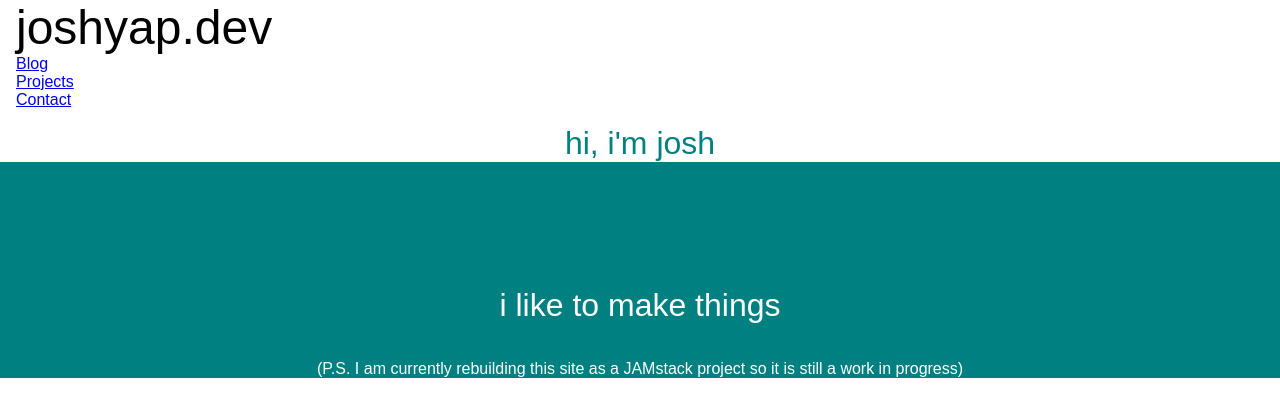
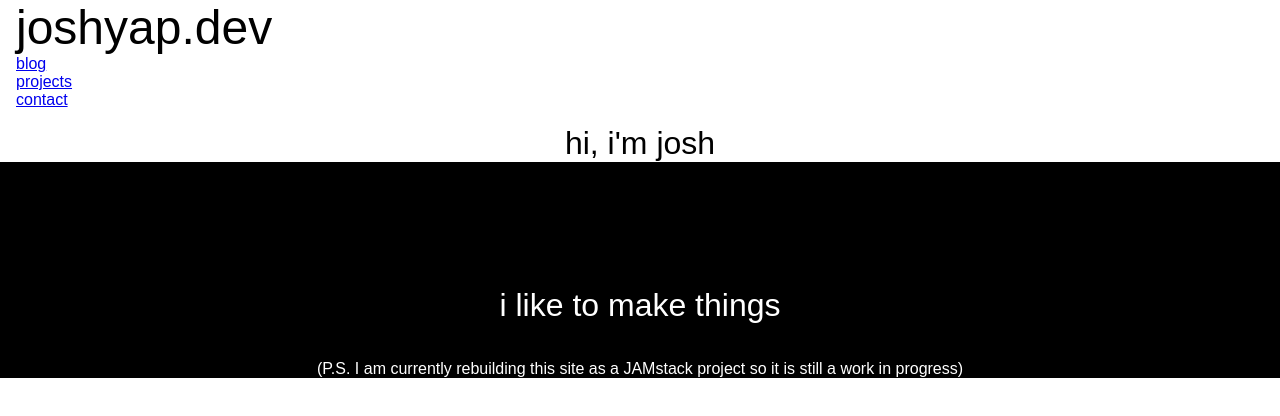
Before and after one commit to joshyap/devblog-gatsby, a Gatsby site: page / in a window 1280 px wide. Built offline with nearby package versions, Linux system fonts and the light colour scheme; Gatsby itself is replaced by a stand-in of ours.

Commit message:
change colors

```diff
--- a/src/components/header.js
+++ b/src/components/header.js
@@ -25,9 +25,9 @@ const Header = () => {
             </div>
             <nav>
                 <ul className={headerStyles.navList}>
-                    <li><Link to="/blog" className={headerStyles.navItem}>Blog</Link></li>
-                    <li><Link to="/projects" className={headerStyles.navItem}>Projects</Link></li>
-                    <li><Link to="/contact" className={headerStyles.navItem}>Contact</Link></li>
+                    <li><Link to="/blog" className={headerStyles.navItem}>blog</Link></li>
+                    <li><Link to="/projects" className={headerStyles.navItem}>projects</Link></li>
+                    <li><Link to="/contact" className={headerStyles.navItem}>contact</Link></li>
                 </ul>
             </nav>
         </header>
--- a/src/pages/index.js
+++ b/src/pages/index.js
@@ -2,7 +2,7 @@ import React from "react"
 // import Layout from "../components/layout"
 import indexStyles from "./index.module.css"
 import Header from "../components/header"
-import Footer from "../components/footer"
+// import Footer from "../components/footer"
 
 
 export default () => (
--- a/src/pages/index.module.css
+++ b/src/pages/index.module.css
@@ -9,12 +9,12 @@
 .left {
     grid-column: 1;
     background-color: white;
-    color: teal;
+    color: black;
 }
 
 .right {
     grid-column: 2;
-    background-color: teal;
+    background-color: black;
     color: white;
 }
 
```
